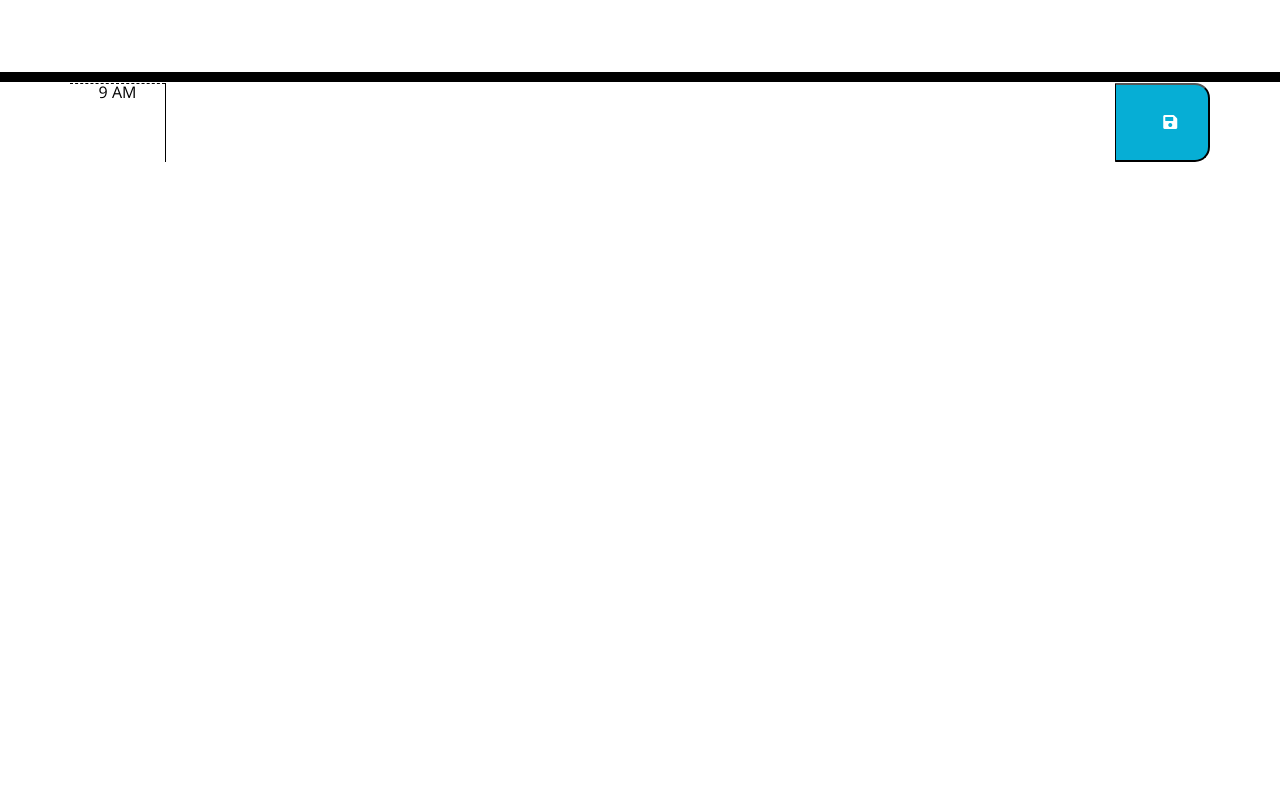
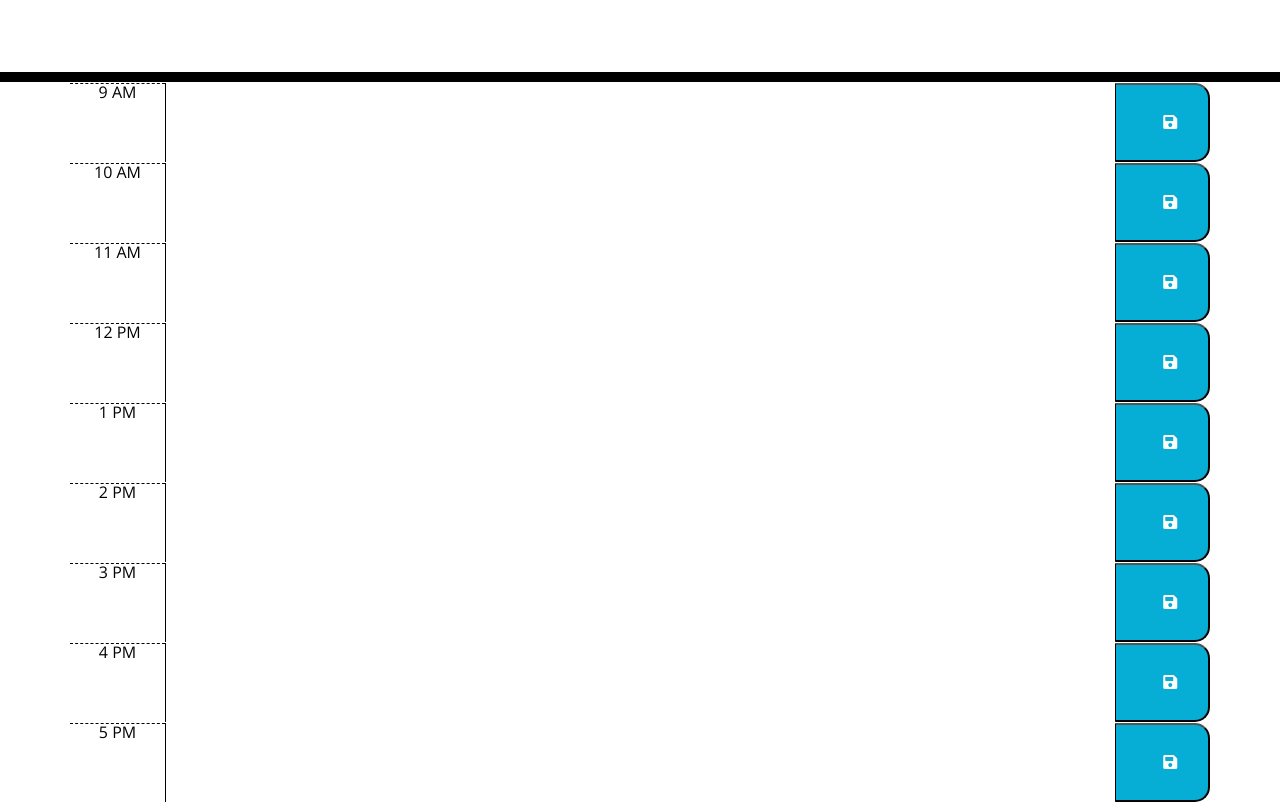
Before and after one commit to Sufgaz/webdiary, a plain HTML site: page starter/index.html in a window 1280 px wide. Shown: the part 169-971 px from the top of the page. Before the commit the page ends 800 px from the top, so only its background shows below. Drawn offline with nearby package versions, Linux system fonts and the light colour scheme.

Commit message:
HTML code added for time block

```diff
--- a/starter/index.html
+++ b/starter/index.html
@@ -31,9 +31,65 @@
       <p id="currentDay" class="lead"></p>
     </header>
     <div class="container">
-<!-- Example time block for 9 AM -->
+<!-- Time block from 9AM - 5PM -->
 <div class="row time-block">
   <div class="col-md-1 hour">9 AM</div>
+  <textarea class="col-md-10 description"></textarea>
+  <button class="col-md-1 saveBtn">
+    <i class="fas fa-save"></i>
+  </button>
+</div>
+<div class="row time-block">
+  <div class="col-md-1 hour">10 AM</div>
+  <textarea class="col-md-10 description"></textarea>
+  <button class="col-md-1 saveBtn">
+    <i class="fas fa-save"></i>
+  </button>
+</div>
+<div class="row time-block">
+  <div class="col-md-1 hour">11 AM</div>
+  <textarea class="col-md-10 description"></textarea>
+  <button class="col-md-1 saveBtn">
+    <i class="fas fa-save"></i>
+  </button>
+</div>
+<div class="row time-block">
+  <div class="col-md-1 hour">12 PM</div>
+  <textarea class="col-md-10 description"></textarea>
+  <button class="col-md-1 saveBtn">
+    <i class="fas fa-save"></i>
+  </button>
+</div>
+<div class="row time-block">
+  <div class="col-md-1 hour">1 PM</div>
+  <textarea class="col-md-10 description"></textarea>
+  <button class="col-md-1 saveBtn">
+    <i class="fas fa-save"></i>
+  </button>
+</div>
+<div class="row time-block">
+  <div class="col-md-1 hour">2 PM</div>
+  <textarea class="col-md-10 description"></textarea>
+  <button class="col-md-1 saveBtn">
+    <i class="fas fa-save"></i>
+  </button>
+</div>
+<div class="row time-block">
+  <div class="col-md-1 hour">3 PM</div>
+  <textarea class="col-md-10 description"></textarea>
+  <button class="col-md-1 saveBtn">
+    <i class="fas fa-save"></i>
+  </button>
+</div>
+<div class="row time-block">
+  <div class="col-md-1 hour">4 PM</div>
+  <textarea class="col-md-10 description"></textarea>
+  <button class="col-md-1 saveBtn">
+    <i class="fas fa-save"></i>
+  </button>
+</div>
+<div class="row time-block">
+  <div class="col-md-1 hour">5 PM</div>
   <textarea class="col-md-10 description"></textarea>
   <button class="col-md-1 saveBtn">
     <i class="fas fa-save"></i>
@@ -43,5 +99,6 @@
 
     <script src="https://cdnjs.cloudflare.com/ajax/libs/jquery/3.2.1/jquery.min.js"></script>
     <script src="https://cdn.jsdelivr.net/npm/dayjs@1/dayjs.min.js"></script>
+    <script src="./script.js"></script>
   </body>
 </html>
```
Also changed, not shown: script.js (deleted), starter/script.js (added).
